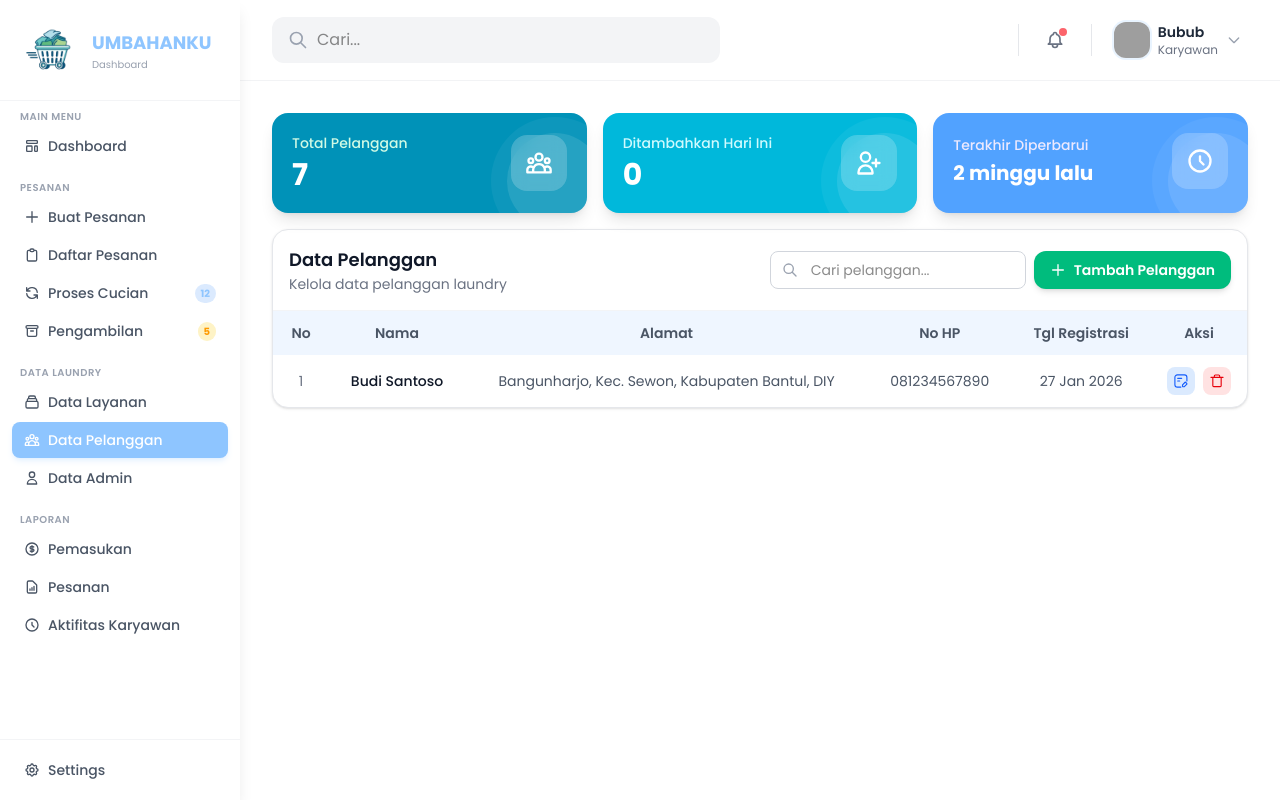
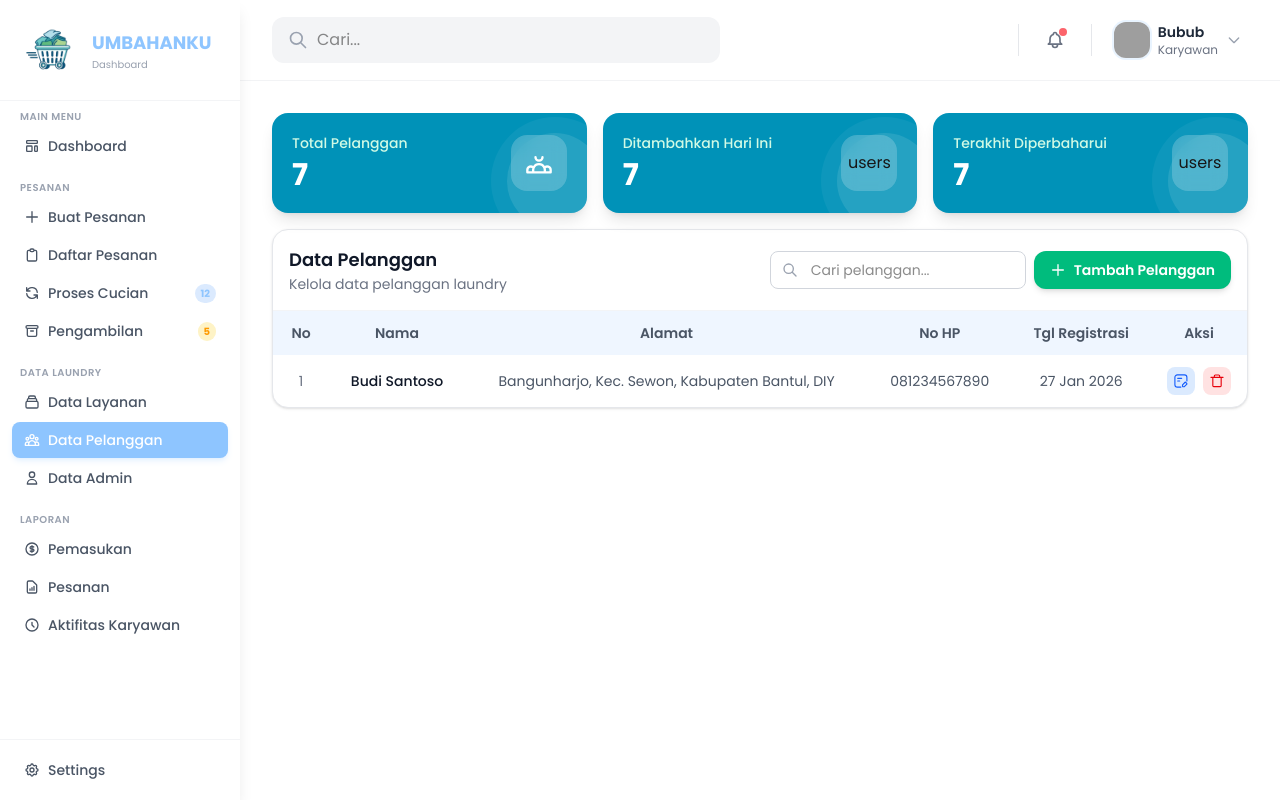
Before and after one commit to Dikocesrt/umbahanku, a Next.js app: page /master/customers in a window 1280 px wide. Built offline with nearby package versions, Linux system fonts and the light colour scheme; grey boxes are pictures that could not be loaded.

Commit message:
refactor(stats): extract stats components into reusable module

```diff
--- a/src/app/components/customers/StatsCard.tsx
+++ /dev/null
@@ -1,59 +0,0 @@
-export default function StatsCard() {
-    return (
-        <div className="grid grid-cols-1 sm:grid-cols-3 gap-4">
-            {/* Total Pelanggan */}
-            <div className="relative overflow-hidden bg-cyan-600 rounded-2xl p-5 shadow-lg hover:shadow-xl transition-all duration-300 hover:-translate-y-1">
-                <div className="flex items-center justify-between relative z-10">
-                    <div>
-                        <p className="text-emerald-100 text-sm font-medium">Total Pelanggan</p>
-                        <p className="text-3xl font-bold text-white mt-1">7</p>
-                    </div>
-                    <div className="w-14 h-14 bg-white/20 backdrop-blur-sm rounded-2xl flex items-center justify-center">
-                        <svg className="w-7 h-7 text-white" fill="none" stroke="currentColor" viewBox="0 0 24 24">
-                            <path strokeLinecap="round" strokeLinejoin="round" strokeWidth="2" d="M17 20h5v-2a3 3 0 00-5.356-1.857M17 20H7m10 0v-2c0-.656-.126-1.283-.356-1.857M7 20H2v-2a3 3 0 015.356-1.857M7 20v-2c0-.656.126-1.283.356-1.857m0 0a5.002 5.002 0 019.288 0M15 7a3 3 0 11-6 0 3 3 0 016 0zm6 3a2 2 0 11-4 0 2 2 0 014 0zM7 10a2 2 0 11-4 0 2 2 0 014 0z" />
-                        </svg>
-                    </div>
-                </div>
-                {/* Decorative circles */}
-                <div className="absolute -right-4 -bottom-4 w-24 h-24 bg-white/10 rounded-full"></div>
-                <div className="absolute -right-8 -bottom-8 w-32 h-32 bg-white/5 rounded-full"></div>
-            </div>
-
-            {/* Baru Hari Ini */}
-            <div className="relative overflow-hidden bg-cyan-500 rounded-2xl p-5 shadow-lg hover:shadow-xl transition-all duration-300 hover:-translate-y-1">
-                <div className="flex items-center justify-between relative z-10">
-                    <div>
-                        <p className="text-cyan-100 text-sm font-medium">Ditambahkan Hari Ini</p>
-                        <p className="text-3xl font-bold text-white mt-1">0</p>
-                    </div>
-                    <div className="w-14 h-14 bg-white/20 backdrop-blur-sm rounded-2xl flex items-center justify-center">
-                        <svg className="w-7 h-7 text-white" fill="none" stroke="currentColor" viewBox="0 0 24 24">
-                            <path strokeLinecap="round" strokeLinejoin="round" strokeWidth="2" d="M18 9v3m0 0v3m0-3h3m-3 0h-3m-2-5a4 4 0 11-8 0 4 4 0 018 0zM3 20a6 6 0 0112 0v1H3v-1z" />
-                        </svg>
-                    </div>
-                </div>
-                {/* Decorative circles */}
-                <div className="absolute -right-4 -bottom-4 w-24 h-24 bg-white/10 rounded-full"></div>
-                <div className="absolute -right-8 -bottom-8 w-32 h-32 bg-white/5 rounded-full"></div>
-            </div>
-
-            {/* Terakhir Diperbarui */}
-            <div className="relative overflow-hidden bg-blue-400 rounded-2xl p-5 shadow-lg hover:shadow-xl transition-all duration-300 hover:-translate-y-1">
-                <div className="flex items-center justify-between relative z-10">
-                    <div>
-                        <p className="text-violet-100 text-sm font-medium">Terakhir Diperbarui</p>
-                        <p className="text-xl font-bold text-white mt-1">2 minggu lalu</p>
-                    </div>
-                    <div className="w-14 h-14 bg-white/20 backdrop-blur-sm rounded-2xl flex items-center justify-center">
-                        <svg className="w-7 h-7 text-white" fill="none" stroke="currentColor" viewBox="0 0 24 24">
-                            <path strokeLinecap="round" strokeLinejoin="round" strokeWidth="2" d="M12 8v4l3 3m6-3a9 9 0 11-18 0 9 9 0 0118 0z" />
-                        </svg>
-                    </div>
-                </div>
-                {/* Decorative circles */}
-                <div className="absolute -right-4 -bottom-4 w-24 h-24 bg-white/10 rounded-full"></div>
-                <div className="absolute -right-8 -bottom-8 w-32 h-32 bg-white/5 rounded-full"></div>
-            </div>
-        </div>
-    )
-}
--- /dev/null
+++ b/src/app/components/stats/StatItem.tsx
@@ -0,0 +1,33 @@
+interface StatItemProps {
+  title: string
+  value: string | number
+  bgColor: string
+  textColor: string
+  icon: React.ReactNode
+}
+
+export default function StatItem({
+  title,
+  value,
+  bgColor,
+  textColor,
+  icon,
+}: StatItemProps) {
+  return (
+    <div className={`relative overflow-hidden ${bgColor} rounded-2xl p-5 shadow-lg hover:shadow-xl transition-all duration-300 hover:-translate-y-1`}>
+      <div className="flex items-center justify-between relative z-10">
+        <div>
+          <p className={`text-sm font-medium ${textColor}`}>{title}</p>
+          <p className="text-3xl font-bold text-white mt-1">{value}</p>
+        </div>
+
+        <div className="w-14 h-14 bg-white/20 backdrop-blur-sm rounded-2xl flex items-center justify-center">
+          {icon}
+        </div>
+      </div>
+
+      <div className="absolute -right-4 -bottom-4 w-24 h-24 bg-white/10 rounded-full"></div>
+      <div className="absolute -right-8 -bottom-8 w-32 h-32 bg-white/5 rounded-full"></div>
+    </div>
+  )
+}
--- /dev/null
+++ b/src/app/components/stats/StatsGroup.tsx
@@ -0,0 +1,32 @@
+import StatItem from "./StatItem"
+
+interface StatsData {
+    title: string
+    value: string | number
+    bgColor: string
+    textColor: string
+    icon: React.ReactNode
+}
+
+interface StatsGroupProps {
+    stats: StatsData[]
+}
+
+export default function StatsGroup({ stats }: StatsGroupProps) {
+    return (
+        <div className="grid grid-cols-1 md:grid-cols-[repeat(auto-fit,minmax(220px,1fr))] gap-4">
+
+
+            {stats.map((item, index) => (
+                <StatItem
+                    key={index}
+                    title={item.title}
+                    value={item.value}
+                    bgColor={item.bgColor}
+                    textColor={item.textColor}
+                    icon={item.icon}
+                />
+            ))}
+        </div>
+    )
+}
--- a/src/app/master/customers/page.tsx
+++ b/src/app/master/customers/page.tsx
@@ -1,7 +1,7 @@
 "use client";
 
 import { useState } from "react";
-import StatsCard from "@/app/components/customers/StatsCard";
+import StatsGroup from "@/app/components/stats/StatsGroup";
 import CustomersTable from "@/app/components/customers/CustomersTable";
 import CustomersMobile from "@/app/components/customers/CustomersMobile";
 import CustomersModal from "@/app/components/customers/CustomersModal";
@@ -9,11 +9,43 @@ import CustomersModal from "@/app/components/customers/CustomersModal";
 export default function Customers() {
     const [openModal, setOpenModal] = useState(false);
 
+    // statse Data
+    const statsData = [
+        {
+            title: "Total Pelanggan",
+            value: 7,
+            bgColor: "bg-cyan-600",
+            textColor: "text-emerald-100",
+            icon: (
+                <svg className="w-7 h-7 text-white" fill="none" stroke="currentColor" viewBox="0 0 24 24">
+                    <path strokeLinecap="round" strokeLinejoin="round" strokeWidth="2"
+                        d="M17 20h5v-2a3 3 0 00-5.356-1.857M17 20H7m10 0v-2c0-.656-.126-1.283-.356-1.857M7 20H2v-2a3 3 0 015.356-1.857M7 20v-2c0-.656.126-1.283.356-1.857m0 0a5.002 5.002 0 019.288 0M15 7a3 3 0 11-6 0 3 0 016 0z" />
+                </svg>
+            ),
+        },
+        {
+            title: "Ditambahkan Hari Ini",
+            value: 7,
+            bgColor: "bg-cyan-600",
+            textColor: "text-emerald-100",
+            icon: "users",
+        },
+        {
+            title: "Terakhit Diperbaharui",
+            value: 7,
+            bgColor: "bg-cyan-600",
+            textColor: "text-emerald-100",
+            icon: "users",
+        },
+
+    ]
+
+
     return (
         <>
             <div className="space-y-4">
                 {/* Stat Cards */}
-                <StatsCard />
+                <StatsGroup stats={statsData} />
 
                 {/* Search, Tambah Pelanggan & Tabel - Desktop */}
                 <CustomersTable onAdd={() => setOpenModal(true)} />
```
